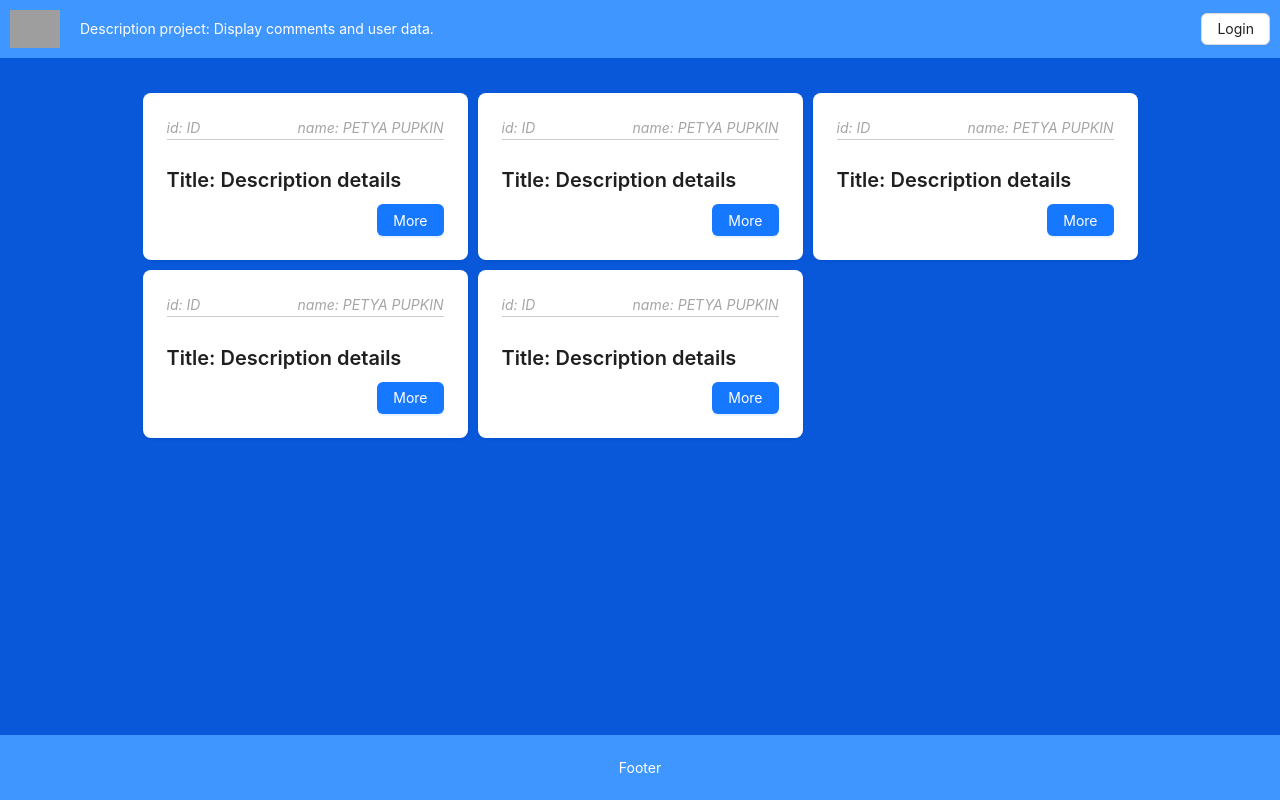
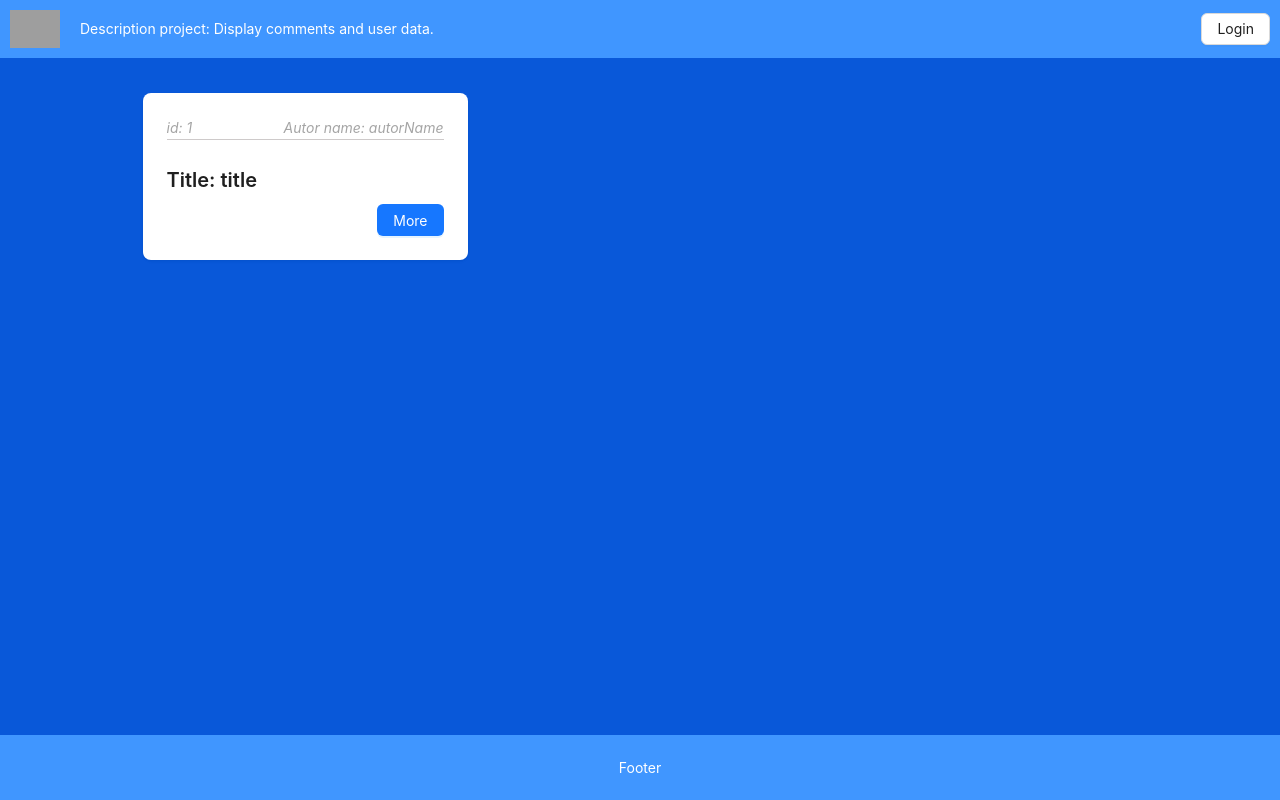
Before and after one commit to chet013/Home-project-TS, a React (Create React App) app: page / in a window 1280 px wide. Built offline with nearby package versions, Linux system fonts and the light colour scheme; grey boxes are pictures that could not be loaded.

Commit message:
Add props

```diff
--- a/src/App.tsx
+++ b/src/App.tsx
@@ -2,17 +2,18 @@ import React from 'react';
 import { Layout } from 'antd';
 import { Header } from './componets/Header/Header'
 import { Page } from './componets/Page/Page'
+import { PostType } from './types'
 import './index.css'
 
 const { Footer, Content } = Layout;
 
 
-function App() {
+function App(posts: PostType[]) {
   return (
     <Layout className='layout'>
       <Header />
       <Content className='content'>
-        <Page />
+        <Page posts={posts} />
       </Content>
       <Footer className='footer'>Footer</Footer>
     </Layout>
--- a/src/componets/Page/Page.tsx
+++ b/src/componets/Page/Page.tsx
@@ -1,24 +1,13 @@
 import React from 'react';
 import './style.css';
 import PostCard from '../PostCard/PostCard';
+import { PostType } from '../../types'
 
 export const Page = () => {
     return (
         <div className='page'>
             <div className='cardWrapper'>
-                <PostCard />
-            </div>
-            <div className='cardWrapper'>
-                <PostCard />
-            </div>
-            <div className='cardWrapper'>
-                <PostCard />
-            </div>
-            <div className='cardWrapper'>
-                <PostCard />
-            </div>
-            <div className='cardWrapper'>
-                <PostCard />
+                <PostCard id={1} autorName={"autorName"} title={"title"} />
             </div>
         </div>
     );
--- a/src/componets/PostCard/PostCard.tsx
+++ b/src/componets/PostCard/PostCard.tsx
@@ -1,19 +1,20 @@
 import React from 'react';
 import { Card, Button, Typography } from 'antd';
+import { PostType } from '../../types'
 import './style.css'
 
-const PostCard: React.FC = (posts) => (
+const PostCard = ({ id, autorName, title }: PostType) => (
     <div className='card'>
         <Card bordered={false} >
             <div className='card-person'>
-                <Typography.Text className='card-text'>id: ID</Typography.Text>
-                <Typography.Text className='card-text'>name: PETYA PUPKIN </Typography.Text>
+                <Typography.Text className='card-text'>id: {id}</Typography.Text>
+                <Typography.Text className='card-text'>Autor name: {autorName} </Typography.Text>
             </div>
             <div className='card-content'>
                 <Typography.Title
                     level={4}
                     className='card-title'>
-                    Title: Description details
+                    Title: {title}
                 </Typography.Title>
                 <Button className='card-button' type="primary">More</Button>
             </div>
--- /dev/null
+++ b/src/types.tsx
@@ -0,0 +1,5 @@
+export type PostType = {
+    id: number,
+    autorName: string,
+    title: string,
+}
```
